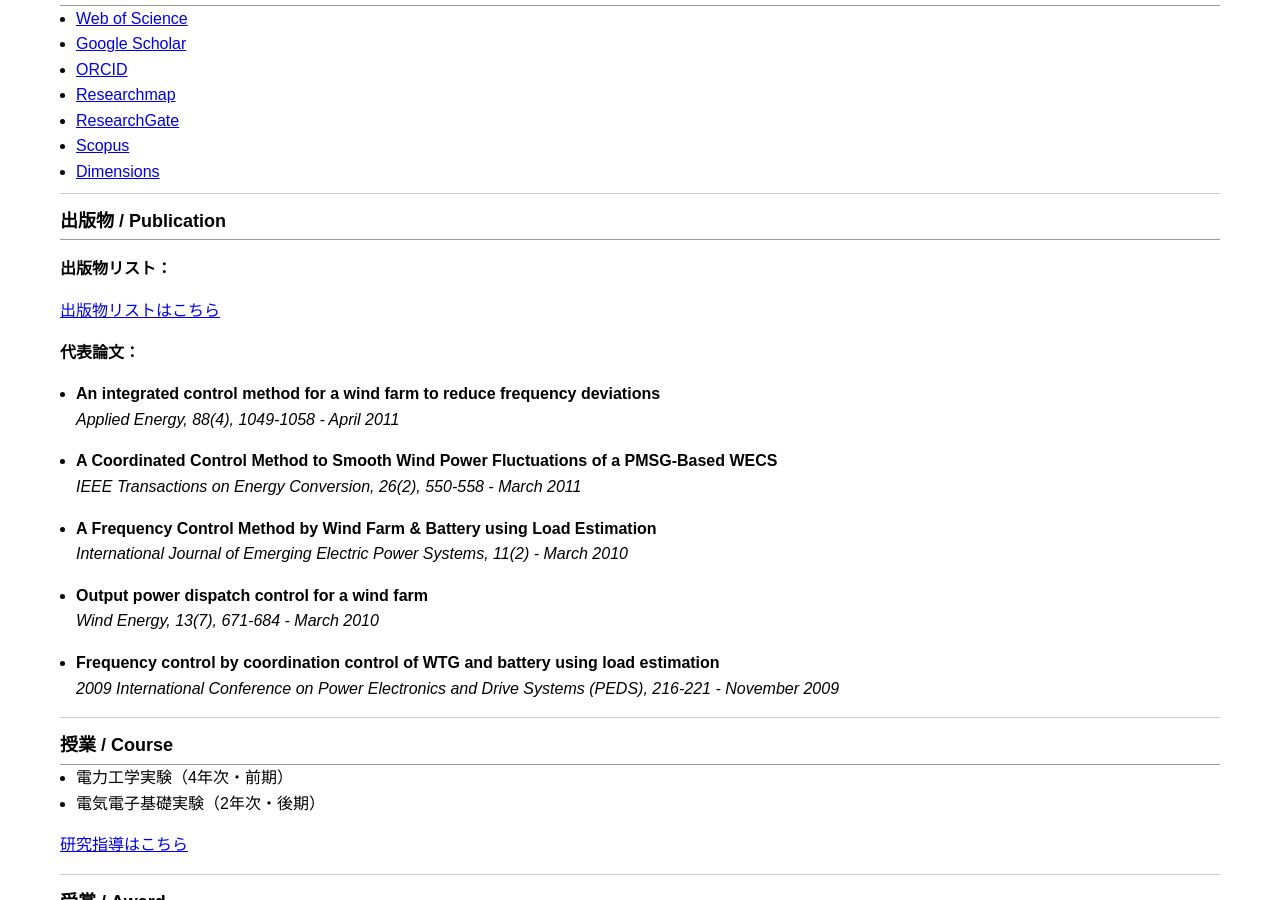
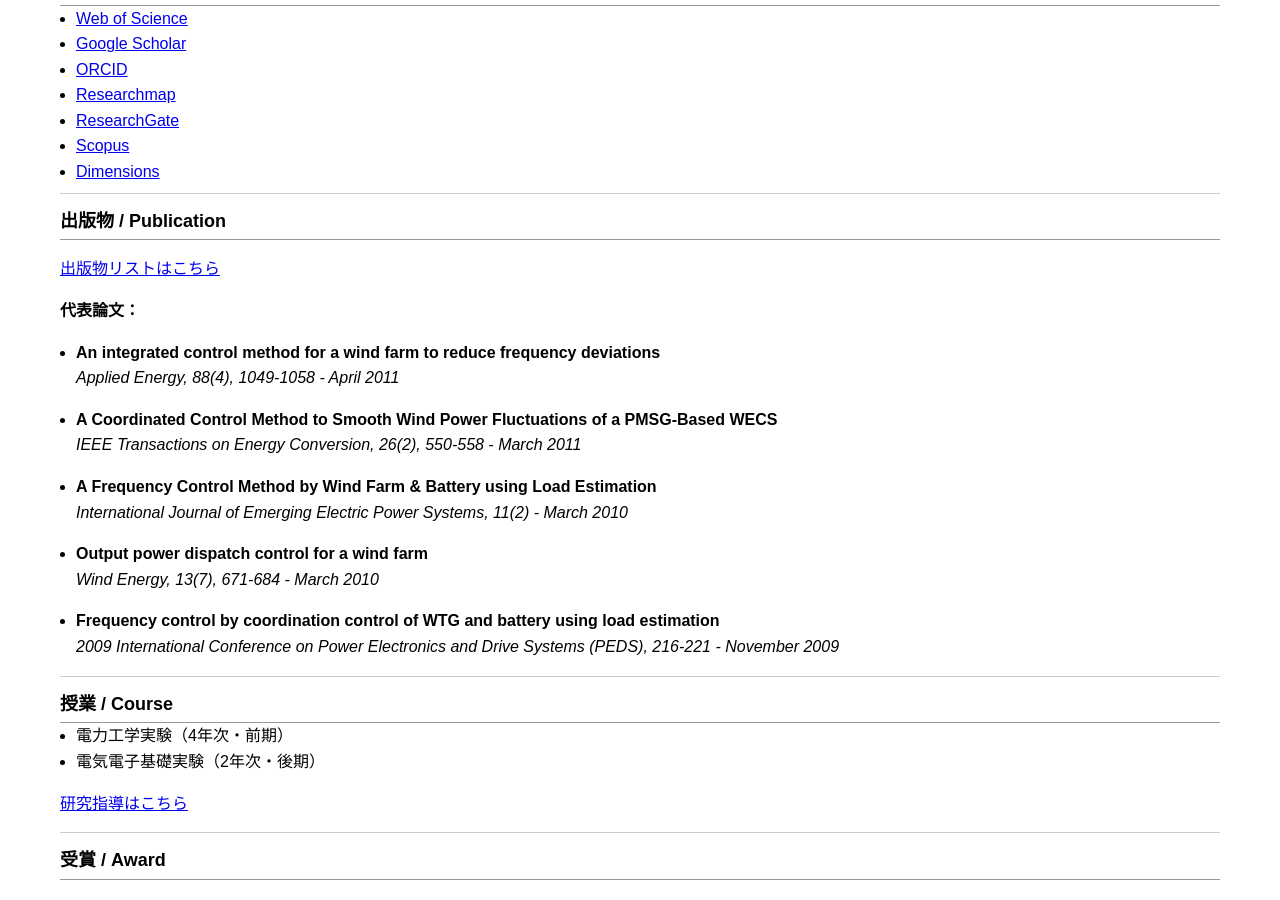
Before and after one commit to akieuehara/AkieUehara.github.io, a Jekyll site: the page built from index.md, in a window 1280 px wide and 900 px high, scrolled down 730 px. Built offline with Jekyll 4.4.1, drawn with Linux system fonts in a browser that asks for light colours; comment, search, counter and statistics services are not loaded.

Commit message:
Update index.md

```diff
--- a/index.md
+++ b/index.md
@@ -46,8 +46,6 @@
 ---
 
 ## 出版物 / Publication
-
-**出版物リスト：**
 
 [出版物リストはこちら](publications.md)
 
```
